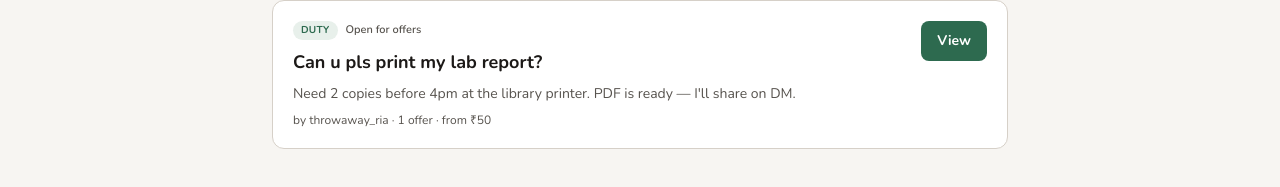
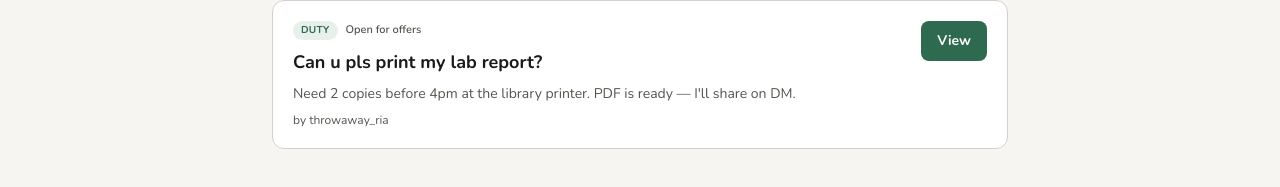
Before and after one commit to Girisankarsm/SpillTheTea, a Next.js app: page /duties in a window 1280 px wide. Shown: the part 357-544 px from the top of the page. Built offline with nearby package versions, Linux system fonts and the light colour scheme; no server answers.

Commit message:
Hide duty offer counts and rewards from non-authors.
Only show offer stats on list cards to the duty author, and restrict reward and helper details on the detail page to participants.

Co-authored-by: Cursor <cursoragent@cursor.com>

```diff
--- a/src/app/duties/page.tsx
+++ b/src/app/duties/page.tsx
@@ -15,6 +15,17 @@ import { createDutyRemote, fetchDuties } from "@/lib/supabase/duty-remote";
 import { getCurrentUserId } from "@/lib/supabase/meet-greet-remote";
 import { dutiesWithOffers, useMeetGreetStore } from "@/lib/store";
 import type { DutyWithOffers } from "@/lib/types/duty";
+import { getVisitorId } from "@/lib/visitor";
+
+function isDutyAuthor(
+  duty: DutyWithOffers,
+  viewerUserId: string | null,
+  viewerKey: string | null,
+): boolean {
+  if (viewerUserId && duty.authorUserId) return duty.authorUserId === viewerUserId;
+  if (viewerKey && duty.authorVisitorId) return duty.authorVisitorId === viewerKey;
+  return false;
+}
 
 export default function DutiesPage() {
   const router = useRouter();
@@ -30,6 +41,7 @@ export default function DutiesPage() {
   const [createOpen, setCreateOpen] = useState(false);
   const [busy, setBusy] = useState(false);
   const [authorName, setAuthorName] = useState("");
+  const [currentUserId, setCurrentUserId] = useState<string | null>(null);
 
   const localList = useMemo(
     () => dutiesWithOffers(localDuties, localOffers),
@@ -37,12 +49,14 @@ export default function DutiesPage() {
   );
 
   const duties = remoteReady ? remoteDuties : localList;
+  const viewerKey = getVisitorId();
 
   const reload = useCallback(async () => {
     if (!supabase || !remoteReady) return;
     setLoading(true);
     try {
       setRemoteDuties(await fetchDuties(supabase));
+      setCurrentUserId(await getCurrentUserId(supabase));
       setError(null);
     } catch (e) {
       setError(unknownErrorMessage(e, "Could not load duties."));
@@ -187,7 +201,10 @@ export default function DutiesPage() {
       <ul className="flex flex-col gap-3">
         {duties.map((duty) => (
           <li key={duty.id}>
-            <DutyCard duty={duty} />
+            <DutyCard
+              duty={duty}
+              isAuthor={isDutyAuthor(duty, currentUserId, viewerKey)}
+            />
           </li>
         ))}
       </ul>
--- a/src/components/DutyCard.tsx
+++ b/src/components/DutyCard.tsx
@@ -7,9 +7,10 @@ import {
 
 type DutyCardProps = {
   duty: DutyWithOffers;
+  isAuthor?: boolean;
 };
 
-export function DutyCard({ duty }: DutyCardProps) {
+export function DutyCard({ duty, isAuthor = false }: DutyCardProps) {
   const pendingOffers = duty.offers.filter((offer) => offer.status === "pending").length;
   const lowestOffer = duty.offers
     .filter((offer) => offer.status === "pending")
@@ -31,10 +32,10 @@ export function DutyCard({ duty }: DutyCardProps) {
           <p className="line-clamp-2 text-sm text-subtle">{duty.description}</p>
           <p className="text-xs text-subtle">
             by {duty.authorName}
-            {pendingOffers > 0
+            {isAuthor && pendingOffers > 0
               ? ` · ${pendingOffers} offer${pendingOffers === 1 ? "" : "s"}`
               : ""}
-            {lowestOffer
+            {isAuthor && lowestOffer
               ? ` · from ${formatMoney(lowestOffer.rewardAmount, lowestOffer.currency)}`
               : ""}
           </p>
--- a/src/components/DutyDetailPanel.tsx
+++ b/src/components/DutyDetailPanel.tsx
@@ -95,7 +95,7 @@ export function DutyDetailPanel({
           />
         </p>
 
-        {duty.status === "rewarded" && duty.rewardPaidAmount != null ? (
+        {author && duty.status === "rewarded" && duty.rewardPaidAmount != null ? (
           <p className="mt-3 rounded-lg bg-brand-soft px-3 py-2 text-sm font-semibold text-brand">
             Rewarded {formatMoney(duty.rewardPaidAmount, duty.currency)} through the app
           </p>
@@ -151,7 +151,7 @@ export function DutyDetailPanel({
         </div>
       </section>
 
-      {assignedOffer && duty.status !== "open" ? (
+      {(author || helper) && assignedOffer && duty.status !== "open" ? (
         <section className="rounded-xl border border-border bg-surface p-5">
           <h2 className="text-sm font-bold text-foreground">Assigned helper</h2>
           <p className="mt-2 text-sm text-foreground">
```
